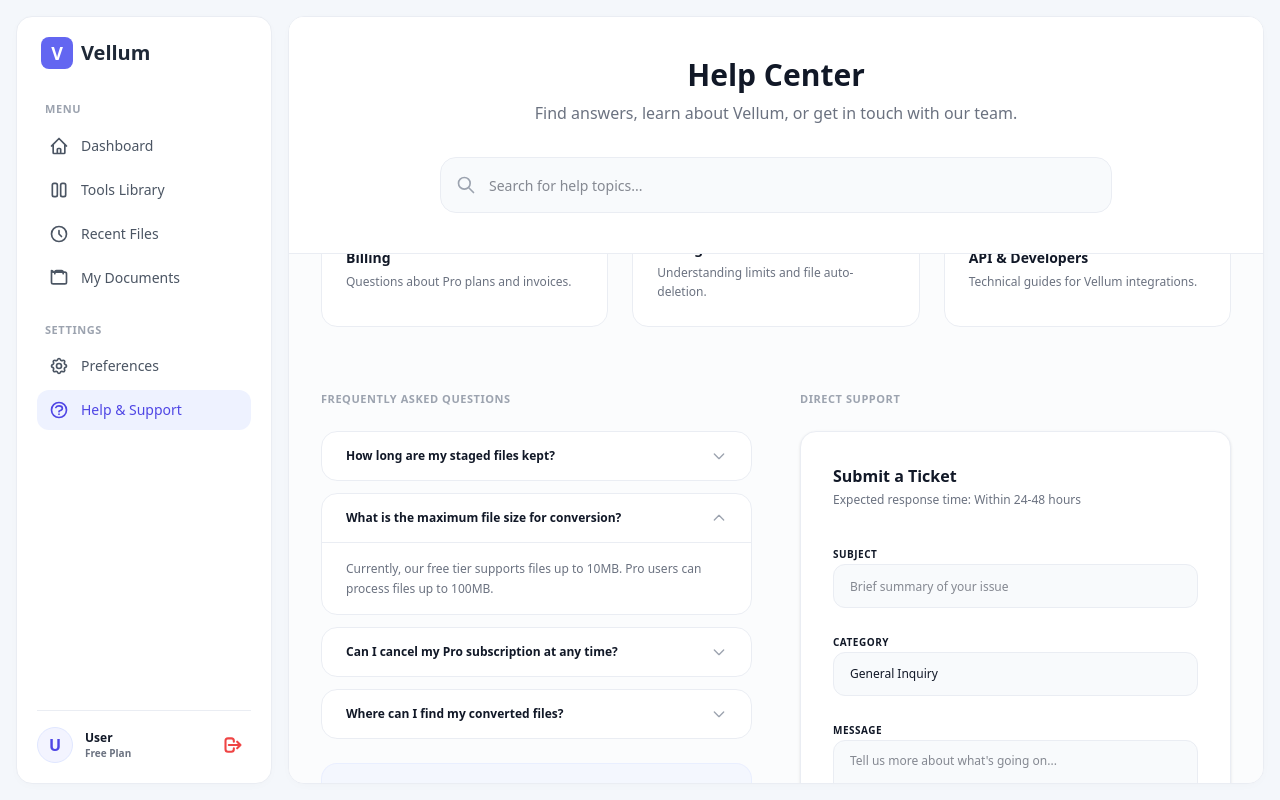
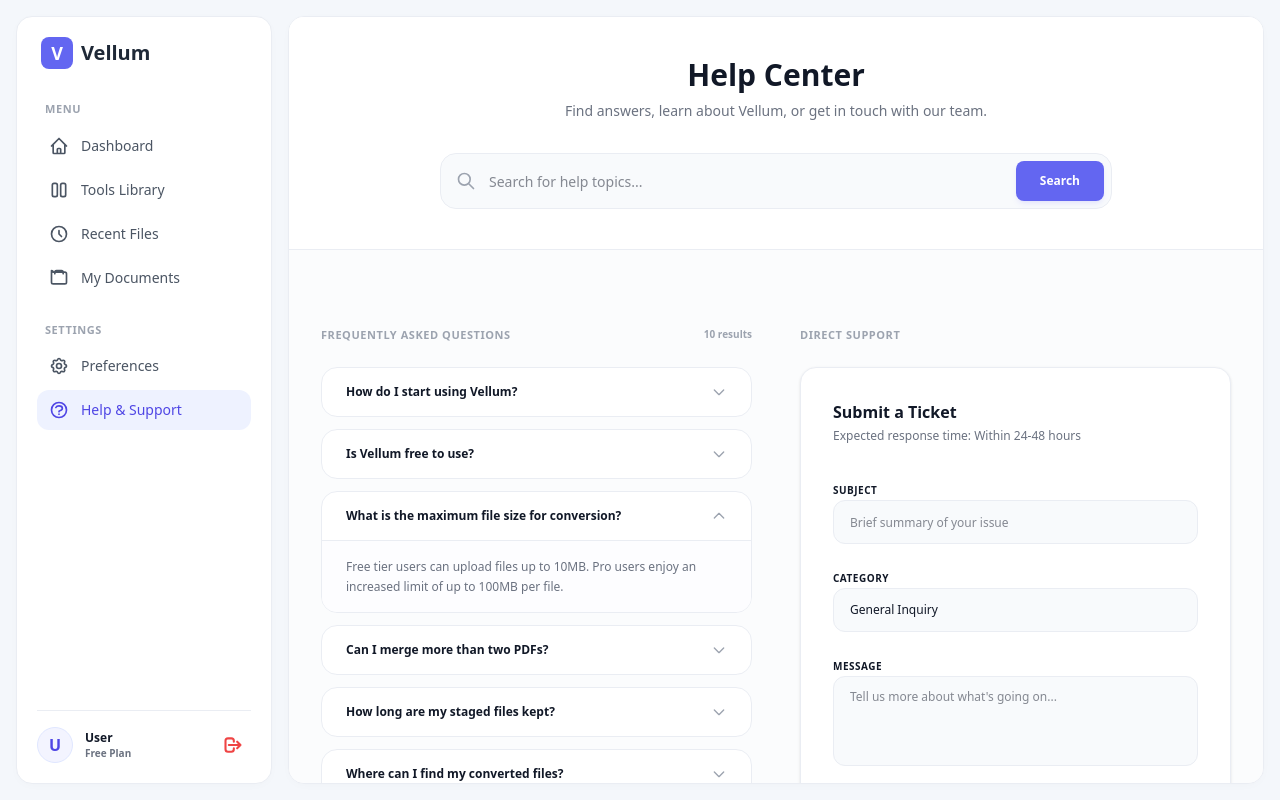
Before and after one commit to kennedyifeadi/vellum, a Next.js app: page /dashboard/help in a window 1280 px wide. Both pictures are taken after a click on the button "What is the maximum file size for conversion?". Built offline with nearby package versions, Linux system fonts and the light colour scheme; no server answers.

Commit message:
feat: implement help center page with FAQ filtering and support ticket submission

```diff
--- a/app/dashboard/help/page.tsx
+++ b/app/dashboard/help/page.tsx
@@ -1,6 +1,6 @@
 "use client";
 
-import React, { useState } from 'react';
+import React, { useState, useRef, useMemo } from 'react';
 import { useDashboard } from '@/app/dashboard/layout';
 
 const categories = [
@@ -12,24 +12,73 @@
   { id: 'api', title: 'API & Developers', description: 'Technical guides for Vellum integrations.', icon: 'M10 20l4-16m4 4l4 4-4 4M6 16l-4-4 4-4', color: 'bg-slate-50 text-slate-600' },
 ];
 
-const faqs = [
-  { q: "How long are my staged files kept?", a: "To ensure your privacy and manage storage, files are automatically deleted after 3 days for Free users and 5 days for Pro users." },
-  { q: "What is the maximum file size for conversion?", a: "Currently, our free tier supports files up to 10MB. Pro users can process files up to 100MB." },
-  { q: "Can I cancel my Pro subscription at any time?", a: "Yes, you can cancel your subscription from the Billing section in your account settings at any time." },
-  { q: "Where can I find my converted files?", a: "Your recently converted files are available in the 'Recent Files' section of your dashboard for a limited time." },
+const faqsData = [
+  // Getting Started
+  { q: "How do I start using Vellum?", a: "Simply upload your PDF or image files to the dashboard. You can then use our tools like 'Merge PDF' or 'Split PDF' to process them instantly.", category: 'getting-started' },
+  { q: "Is Vellum free to use?", a: "Yes, we offer a generous free tier that includes up to 5 conversions per day. For unlimited processing and larger file limits, check out our Pro plans.", category: 'getting-started' },
+
+  // PDF Tools
+  { q: "What is the maximum file size for conversion?", a: "Free tier users can upload files up to 10MB. Pro users enjoy an increased limit of up to 100MB per file.", category: 'pdf-tools' },
+  { q: "Can I merge more than two PDFs?", a: "Absolutely! Our Merge tool allows you to combine multiple PDF files into a single document in just seconds.", category: 'pdf-tools' },
+
+  // Storage
+  { q: "How long are my staged files kept?", a: "To ensure your privacy and manage storage, files are automatically deleted after 3 days for Free users and 5 days for Pro users.", category: 'storage' },
+  { q: "Where can I find my converted files?", a: "Your recently converted files are available in the 'Recent Files' section of your dashboard for a limited time.", category: 'storage' },
+
+  // Billing
+  { q: "Can I cancel my Pro subscription at any time?", a: "Yes, you can cancel your subscription from the Billing section in your account settings at any time without any penalties.", category: 'billing' },
+  { q: "Do you offer refunds?", a: "We offer a 7-day money-back guarantee if you are not satisfied with our Pro features. Please contact support for assistance.", category: 'billing' },
+
+  // Account
+  { q: "How do I update my profile picture?", a: "Go to Preferences > Profile and click on your current avatar to upload a new image. Supported formats include JPG, PNG, and GIF.", category: 'account' },
+
+  // API
+  { q: "Do you have a developer API?", a: "We are currently in private beta for our Developer API. If you're interested in building with Vellum, please submit a support ticket.", category: 'api' },
 ];
 
 export default function HelpPage() {
   const { showToast } = useDashboard();
   const [search, setSearch] = useState('');
+  const [activeSearchTerm, setActiveSearchTerm] = useState('');
+  const [selectedCategory, setSelectedCategory] = useState<string | null>(null);
   const [expandedFaq, setExpandedFaq] = useState<number | null>(null);
   const [formLoading, setFormLoading] = useState(false);
+  const faqRef = useRef<HTMLElement>(null);
 
   const [formData, setFormData] = useState({
     subject: '',
     category: 'general',
     message: '',
   });
+
+  // Filter Logic
+  const filteredFaqs = useMemo(() => {
+    return faqsData.filter(faq => {
+      const matchesSearch =
+        faq.q.toLowerCase().includes(activeSearchTerm.toLowerCase()) ||
+        faq.a.toLowerCase().includes(activeSearchTerm.toLowerCase());
+      const matchesCategory = !selectedCategory || faq.category === selectedCategory;
+      return matchesSearch && matchesCategory;
+    });
+  }, [activeSearchTerm, selectedCategory]);
+
+  const handleSearchTrigger = (e?: React.FormEvent) => {
+    if (e) e.preventDefault();
+    setActiveSearchTerm(search);
+    setSelectedCategory(null); // Clear category filter when performing a global search
+
+    // Small delay to allow React to render the filtered list before scrolling
+    setTimeout(() => {
+      faqRef.current?.scrollIntoView({ behavior: 'smooth', block: 'start' });
+    }, 100);
+  };
+
+  const handleTopicClick = (categoryId: string) => {
+    setSelectedCategory(categoryId);
+    setSearch('');
+    setActiveSearchTerm(''); // Clear search when picking a category
+    faqRef.current?.scrollIntoView({ behavior: 'smooth', block: 'start' });
+  };
 
   const handleFormSubmit = async (e: React.FormEvent) => {
     e.preventDefault();
@@ -59,9 +108,9 @@
     <div className="flex flex-col h-full bg-[#fbfcfd]">
       <header className="px-8 py-10 bg-white border-b border-[#eaedf3] text-center">
         <h1 className="text-3xl font-extrabold text-[#111827]">Help Center</h1>
-        <p className="text-[#6b7280] mt-2">Find answers, learn about Vellum, or get in touch with our team.</p>
+        <p className="text-[#6b7280] mt-2 text-sm">Find answers, learn about Vellum, or get in touch with our team.</p>
 
-        <div className="max-w-2xl mx-auto mt-8 relative group">
+        <form onSubmit={handleSearchTrigger} className="max-w-2xl mx-auto mt-8 relative group">
           <div className="absolute inset-y-0 left-4 flex items-center pointer-events-none text-[#9ca3af] group-focus-within:text-[#6366f1] transition-colors">
             <svg className="w-5 h-5" fill="none" stroke="currentColor" strokeWidth="2" viewBox="0 0 24 24"><path strokeLinecap="round" strokeLinejoin="round" d="M21 21l-6-6m2-5a7 7 0 11-14 0 7 7 0 0114 0z"/></svg>
           </div>
@@ -70,59 +119,128 @@
             placeholder="Search for help topics..."
             value={search}
             onChange={(e) => setSearch(e.target.value)}
-            className="w-full h-14 pl-12 pr-4 bg-[#f8fafc] border border-[#eaedf3] rounded-2xl text-sm focus:outline-none focus:ring-2 focus:ring-[#6366f1]/20 focus:border-[#6366f1] transition-all"
+            className="w-full h-14 pl-12 pr-32 bg-[#f8fafc] border border-[#eaedf3] rounded-2xl text-sm focus:outline-none focus:ring-2 focus:ring-[#6366f1]/20 focus:border-[#6366f1] transition-all"
           />
+          <div className="absolute right-2 top-1/2 -translate-y-1/2 flex items-center gap-2">
+            {search && (
+              <button
+                type="button"
+                onClick={() => {setSearch(''); setActiveSearchTerm('');}}
+                className="p-2 text-[#9ca3af] hover:text-[#6366f1] transition-colors"
+              >
+                <svg className="w-4 h-4" fill="none" stroke="currentColor" strokeWidth="2.5" viewBox="0 0 24 24"><path strokeLinecap="round" strokeLinejoin="round" d="M6 18L18 6M6 6l12 12"/></svg>
+              </button>
+            )}
+            <button
+              type="submit"
+              className="h-10 px-6 bg-[#6366f1] text-white text-xs font-bold rounded-lg hover:bg-[#4f46e5] transition-all shadow-md shadow-indigo-500/10"
+            >
+              Search
+            </button>
           </div>
+        </form>
       </header>
 
       <main className="flex-1 overflow-y-auto p-8 space-y-16 pb-24">
         {/* Categories Grid */}
         <section>
           <div className="flex items-center justify-between mb-6">
+            <div className="flex items-center gap-3">
               <h2 className="text-[11px] font-bold text-[#9ca3af] uppercase tracking-wider">Browse by Topic</h2>
-            <div className="flex items-center gap-2">
-              <span className="w-2 h-2 rounded-full bg-emerald-500"></span>
+              {selectedCategory && (
+                <button
+                  onClick={() => setSelectedCategory(null)}
+                  className="text-[10px] font-bold text-[#6366f1] hover:underline flex items-center gap-1"
+                >
+                  <svg className="w-3 h-3" fill="none" stroke="currentColor" strokeWidth="2.5" viewBox="0 0 24 24"><path strokeLinecap="round" strokeLinejoin="round" d="M6 18L18 6M6 6l12 12"/></svg>
+                  Clear filter
+                </button>
+              )}
+            </div>
+            <div className="hidden md:flex items-center gap-2">
+              <span className="w-2 h-2 rounded-full bg-emerald-500 animate-pulse"></span>
               <span className="text-[11px] font-bold text-[#111827]">Systems Operational</span>
             </div>
           </div>
           <div className="grid grid-cols-1 md:grid-cols-2 lg:grid-cols-3 gap-6">
-            {categories.map((cat) => (
-              <button key={cat.id} className="bg-white border border-[#eaedf3] p-6 rounded-2xl text-left hover:border-[#6366f1] hover:shadow-lg hover:shadow-indigo-500/5 transition-all group">
+            {categories.map((cat) => {
+              const isActive = selectedCategory === cat.id;
+              return (
+                <button
+                  key={cat.id}
+                  onClick={() => handleTopicClick(cat.id)}
+                  className={`bg-white border p-6 rounded-2xl text-left transition-all group relative overflow-hidden ${
+                    isActive
+                      ? 'border-[#6366f1] shadow-lg shadow-indigo-500/10 ring-1 ring-[#6366f1]'
+                      : 'border-[#eaedf2] hover:border-[#6366f1] hover:shadow-md'
+                  }`}
+                >
+                  {isActive && (
+                    <div className="absolute top-0 right-0 p-2">
+                       <div className="w-2 h-2 rounded-full bg-[#6366f1]"></div>
+                    </div>
+                  )}
                   <div className={`w-12 h-12 rounded-xl flex items-center justify-center mb-4 ${cat.color} group-hover:scale-110 transition-transform`}>
                     <svg className="w-6 h-6" fill="none" stroke="currentColor" strokeWidth="2" viewBox="0 0 24 24"><path strokeLinecap="round" strokeLinejoin="round" d={cat.icon}/></svg>
                   </div>
                   <h3 className="text-sm font-bold text-[#111827] mb-1">{cat.title}</h3>
-                <p className="text-[12px] text-[#6b7280] leading-relaxed">{cat.description}</p>
+                  <p className="text-[12px] text-[#6b7280] leading-relaxed line-clamp-2">{cat.description}</p>
                 </button>
-            ))}
+              );
+            })}
           </div>
         </section>
 
         {/* FAQs and Support Form */}
-        <div className="grid grid-cols-1 lg:grid-cols-2 gap-12">
+        <div className="grid grid-cols-1 lg:grid-cols-2 gap-12 pt-4">
           {/* FAQ Section */}
-          <section className="space-y-6">
-            <h2 className="text-[11px] font-bold text-[#9ca3af] uppercase tracking-wider">Frequently Asked Questions</h2>
+          <section ref={faqRef} className="space-y-6 scroll-mt-8">
+            <div className="flex items-center justify-between">
+              <h2 className="text-[11px] font-bold text-[#9ca3af] uppercase tracking-wider">
+                {selectedCategory
+                  ? `FAQs: ${categories.find(c => c.id === selectedCategory)?.title}`
+                  : 'Frequently Asked Questions'}
+              </h2>
+              <span className="text-[10px] font-bold text-[#9ca3af]">{filteredFaqs.length} results</span>
+            </div>
             <div className="space-y-3">
-              {faqs.map((faq, idx) => (
-                <div key={idx} className="bg-white border border-[#eaedf3] rounded-2xl overflow-hidden transition-all">
+              {filteredFaqs.length > 0 ? (
+                filteredFaqs.map((faq, idx) => (
+                  <div key={idx} className="bg-white border border-[#eaedf3] rounded-2xl overflow-hidden transition-all hover:border-[#c7d2fe]">
                     <button
                       onClick={() => setExpandedFaq(expandedFaq === idx ? null : idx)}
-                    className="w-full px-6 py-4 flex items-center justify-between text-left hover:bg-[#f8fafc] transition-colors"
+                      className="w-full px-6 py-4 flex items-center justify-between text-left hover:bg-[#fafbff] transition-colors"
                     >
-                    <span className="text-xs font-bold text-[#111827]">{faq.q}</span>
-                    <svg className={`w-4 h-4 text-[#9ca3af] transition-transform ${expandedFaq === idx ? 'rotate-180' : ''}`} fill="none" stroke="currentColor" strokeWidth="2" viewBox="0 0 24 24"><path strokeLinecap="round" strokeLinejoin="round" d="M19 9l-7 7-7-7"/></svg>
+                      <span className="text-xs font-bold text-[#111827] pr-4">{faq.q}</span>
+                      <svg className={`w-4 h-4 text-[#9ca3af] shrink-0 transition-transform ${expandedFaq === idx ? 'rotate-180' : ''}`} fill="none" stroke="currentColor" strokeWidth="2" viewBox="0 0 24 24"><path strokeLinecap="round" strokeLinejoin="round" d="M19 9l-7 7-7-7"/></svg>
                     </button>
                     {expandedFaq === idx && (
-                    <div className="px-6 py-4 text-[12px] text-[#6b7280] leading-relaxed border-t border-[#eaedf3] animate-in fade-in slide-in-from-top-2 duration-300">
+                      <div className="px-6 py-4 text-[12px] text-[#6b7280] leading-relaxed border-t border-[#eaedf3] bg-[#fdfdff] animate-in fade-in slide-in-from-top-2 duration-300">
                         {faq.a}
                       </div>
                     )}
                   </div>
-              ))}
+                ))
+              ) : (
+                <div className="bg-white border border-dashed border-[#eaedf3] rounded-2xl p-12 text-center">
+                  <div className="w-12 h-12 bg-[#f8fafc] rounded-full flex items-center justify-center mx-auto mb-4">
+                    <svg className="w-6 h-6 text-[#9ca3af]" fill="none" stroke="currentColor" strokeWidth="2" viewBox="0 0 24 24"><path strokeLinecap="round" strokeLinejoin="round" d="M21 21l-6-6m2-5a7 7 0 11-14 0 7 7 0 0114 0z"/></svg>
                   </div>
-            <div className="bg-indigo-50/50 rounded-2xl p-6 border border-indigo-100/50">
-              <p className="text-xs font-medium text-[#4f46e5] text-center italic">"The simplest way to manage your documents, supported by a team that cares."</p>
+                  <h3 className="text-sm font-bold text-[#111827]">No results found</h3>
+                  <p className="text-xs text-[#6b7280] mt-1 max-w-[240px] mx-auto">We couldn&apos;t find any FAQs matching your search. Try adjusting your terms or category.</p>
+                  <button
+                    onClick={() => {setSearch(''); setSelectedCategory(null);}}
+                    className="mt-4 text-xs font-bold text-[#6366f1] hover:underline"
+                  >
+                    Clear all filters
+                  </button>
+                </div>
+              )}
+            </div>
+            <div className="bg-linear-to-br from-indigo-50/80 to-blue-50/40 rounded-2xl p-6 border border-indigo-100/50">
+              <p className="text-xs font-medium text-[#4f46e5]/80 text-center italic leading-relaxed">
+                &quot;Finding answers should be as easy as processing a document. We&apos;re here to help.&quot;
+              </p>
             </div>
           </section>
 
```
Lines whose indentation alone changed are shown as unchanged.
